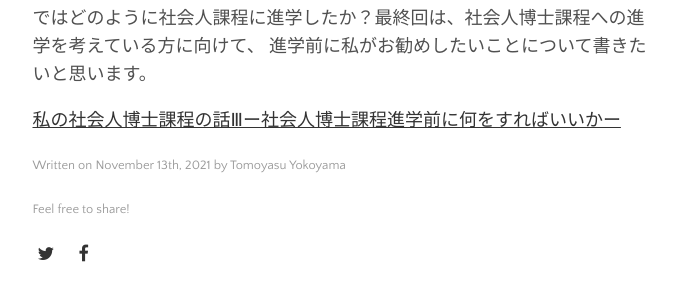
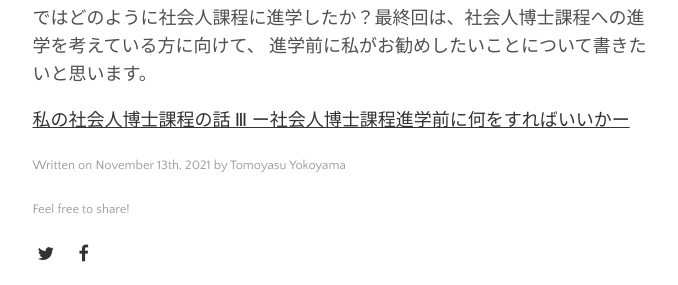
Before and after one commit to yokoyamatomoyasu/yokoyamatomoyasu.github.io, a Jekyll site: the page built from _posts/2021-11-13-researcher-life-2.md, in a window 1280 px wide and 900 px high, scrolled down 2306 px. Shown: the part 219-504 px from the top of the window, without its empty margins (300-978 px from the left). Built offline with Jekyll 4.4.1, drawn with Linux system fonts in a browser that asks for light colours.

Commit message:
GitHub pages site with Jekyll

```diff
--- a/_posts/2021-11-13-researcher-life-2.md
+++ b/_posts/2021-11-13-researcher-life-2.md
@@ -56,4 +56,4 @@ image: vasily-koloda-8CqDvPuo_kI-unsplash.jpg
 ではどのように社会人課程に進学したか？最終回は、社会人博士課程への進学を考えている方に向けて、
 進学前に私がお勧めしたいことについて書きたいと思います。
 
-[私の社会人博士課程の話Ⅲー社会人博士課程進学前に何をすればいいかー](https://yokoyamatomoyasu.github.io/researcher-life-3)
+[私の社会人博士課程の話 Ⅲ ー社会人博士課程進学前に何をすればいいかー](https://yokoyamatomoyasu.github.io/researcher-life-3)
```
Also changed, not shown: _posts/2021-11-13-researcher-life-1.md (+1 -1 lines).
